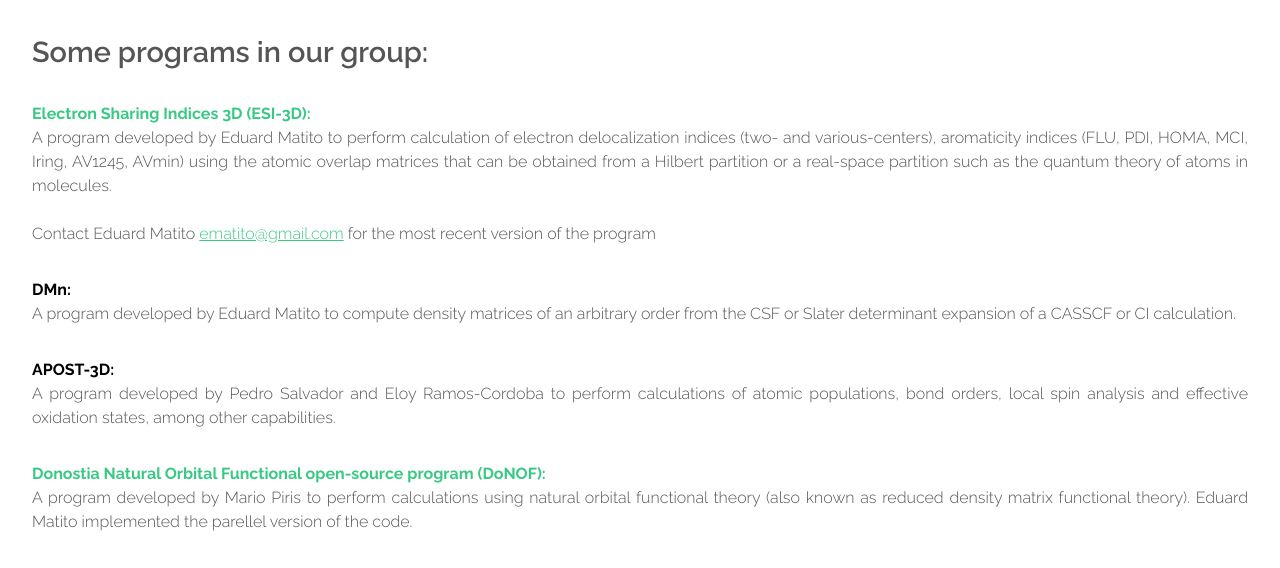
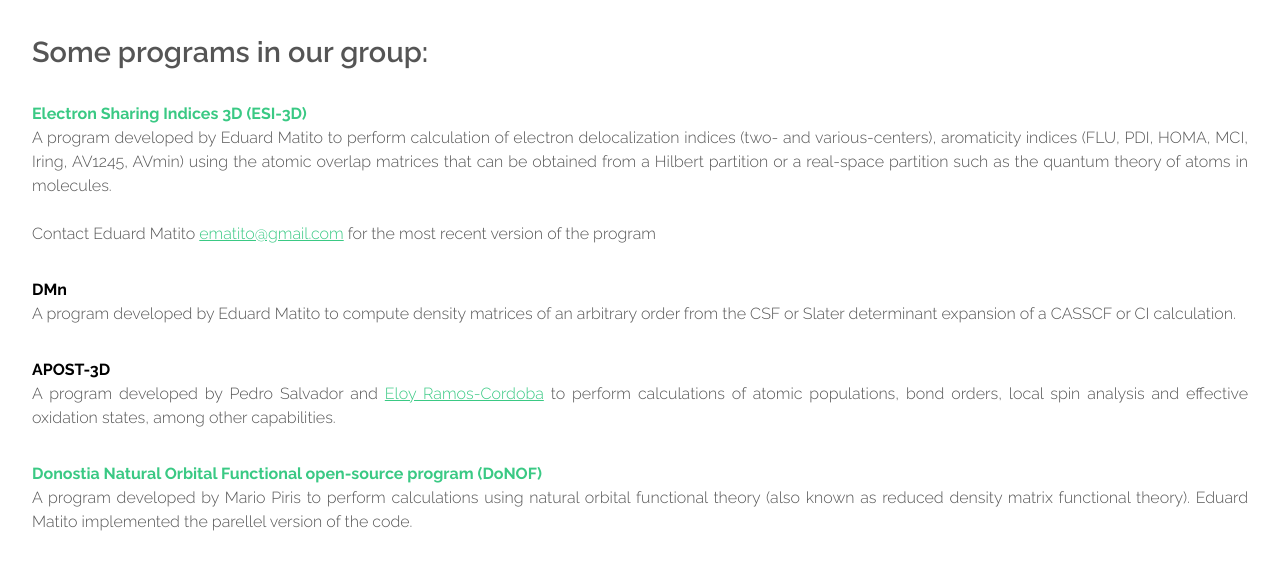
Before and after one commit to old-jekyll-templates/Horizons-Jekyll-Theme, a Jekyll site: the page built from resources.html, in a window 1280 px wide and 900 px high. Shown: the part 217-785 px from the top of the window. Built offline with Jekyll 4.4.1, drawn with Linux system fonts in a browser that asks for light colours.

Commit message:
Update resources.html

```diff
--- a/resources.html
+++ b/resources.html
@@ -14,15 +14,15 @@ layout: main
 						<header class="major">
 							<h2>Some programs in our group: </h2>
 						</header>
-       <p style="text-align:justify; text-justify:inter-ideograph;"> <font color="#000000"> <b> <a href=http://iqcc.udg.edu/~eduard/ESI/ target="_blank" style="text-decoration:none">Electron Sharing Indices 3D (ESI-3D): </a ></font> <br>
+       <p style="text-align:justify; text-justify:inter-ideograph;"> <font color="#000000"> <b> <a href=http://iqcc.udg.edu/~eduard/ESI/ target="_blank" style="text-decoration:none">Electron Sharing Indices 3D (ESI-3D) </a ></font> <br>
          </b> A program developed by Eduard Matito to perform calculation of electron delocalization indices (two- and various-centers), aromaticity indices (FLU, PDI, HOMA, MCI, Iring, AV1245, AVmin) using the atomic overlap matrices that can be obtained from a Hilbert partition or a real-space partition such as the quantum theory of atoms in molecules. <br>
 <br>
 Contact Eduard Matito <a href="ematito@gmail.com">ematito@gmail.com</a> for the most recent version of the program<br>
- <p style="text-align:justify; text-justify:inter-ideograph;"> <font color="#000000"> <b> DMn:  <br>
+ <p style="text-align:justify; text-justify:inter-ideograph;"> <font color="#000000"> <b> DMn  <br>
            </b>  </font> A program developed by Eduard Matito to compute density matrices of an arbitrary order from the CSF or Slater determinant expansion of a CASSCF or CI calculation. <br>
-    <p style="text-align:justify; text-justify:inter-ideograph;"> <font color="#000000"> <b> APOST-3D: <br>
-           </b>  </font> A program developed by Pedro Salvador and Eloy Ramos-Cordoba to perform calculations of atomic populations, bond orders, local spin analysis and effective oxidation states, among other capabilities. <br>
- <p style="text-align:justify; text-justify:inter-ideograph;"> <font color="#000000"> <b>  <a href= https://donof.readthedocs.io/en/latest/ target="_blank" style="text-decoration:none"> </font> Donostia Natural Orbital Functional open-source program (DoNOF): </a ><br>
+    <p style="text-align:justify; text-justify:inter-ideograph;"> <font color="#000000"> <b> APOST-3D <br>
+           </b>  </font> A program developed by Pedro Salvador and <a href="https://eloyramoscordoba.wordpress.com/aboutme/">Eloy Ramos-Cordoba</a> to perform calculations of atomic populations, bond orders, local spin analysis and effective oxidation states, among other capabilities. <br>
+ <p style="text-align:justify; text-justify:inter-ideograph;"> <font color="#000000"> <b>  <a href= https://donof.readthedocs.io/en/latest/ target="_blank" style="text-decoration:none"> </font> Donostia Natural Orbital Functional open-source program (DoNOF) </a ><br>
 </b>  </font> A program developed by Mario Piris to perform calculations using natural orbital functional theory (also known as reduced density matrix functional theory). Eduard Matito implemented the parellel version of the code. <br>
 				</section>
 				</div>
```
